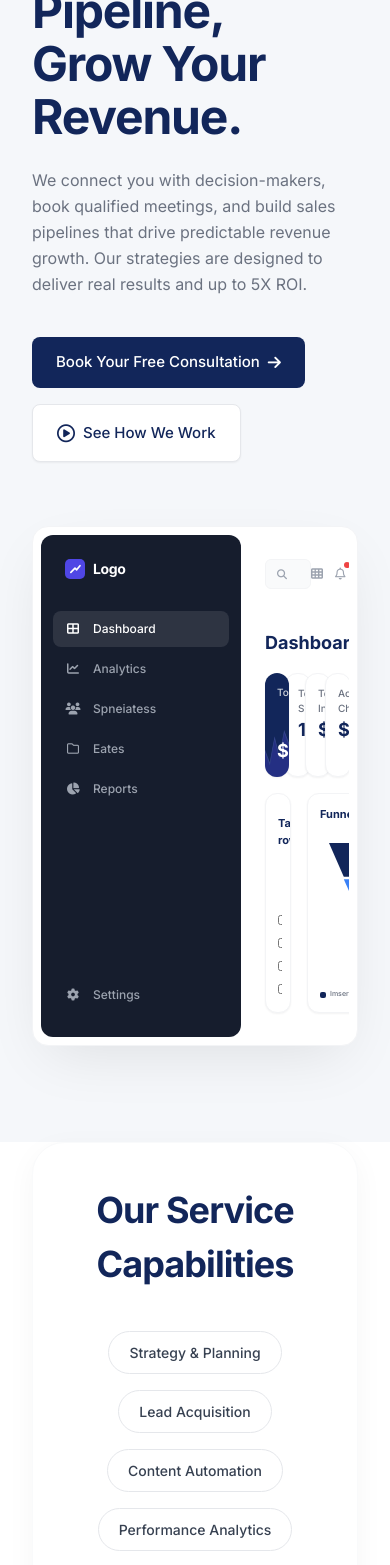
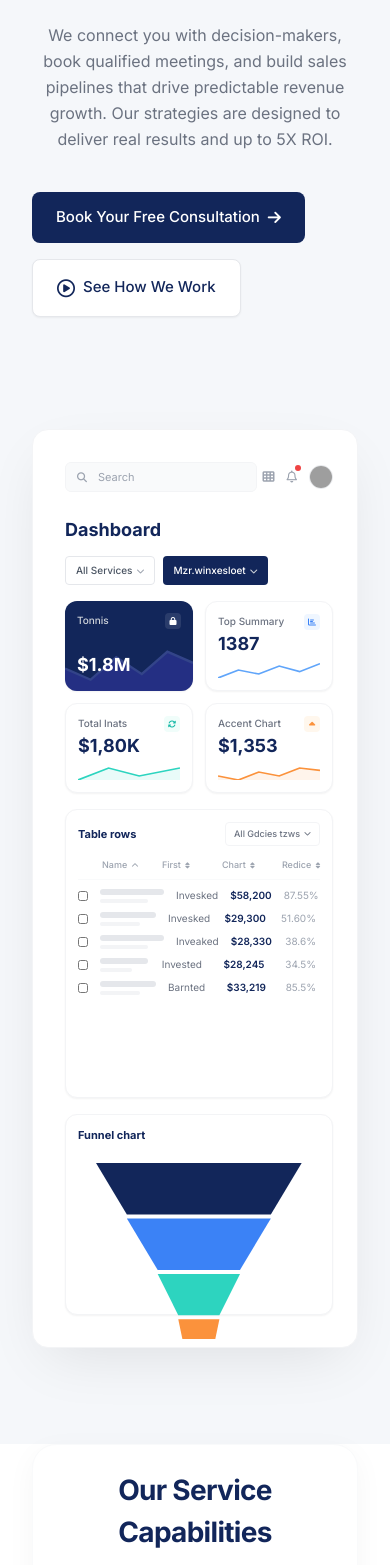
Before and after one commit to bhanuteja449896/T2D, a React (Vite) app in the folder Tech2Demand/: page / in a window 390 px wide. Shown: the part 432-1997 px from the top of the page. Built offline with nearby package versions, Linux system fonts and the light colour scheme; grey boxes are pictures that could not be loaded.

Commit message:
mobile version homepage completed

```diff
--- a/Tech2Demand/src/homepage/HomepageSection1.tsx
+++ b/Tech2Demand/src/homepage/HomepageSection1.tsx
@@ -32,8 +32,8 @@ const HomepageSection1: React.FC = () => {
       <main className="flex-1 w-full max-w-[1400px] mx-auto px-8 pt-12 pb-24 flex flex-col lg:flex-row items-center justify-between gap-16">
 
         {/* Left: Text Content */}
-        <div className="w-full lg:w-[45%] flex flex-col items-start z-10">
-            <h1 className="text-[48px] font-bold text-[#12265A] leading-[1.1] mb-6 tracking-tight">
+        <div className="w-full lg:w-[45%] flex flex-col items-center lg:items-start text-center lg:text-left z-10">
+            <h1 className="text-[36px] sm:text-[42px] lg:text-[48px] font-bold text-[#12265A] leading-[1.1] mb-6 tracking-tight">
                 We Help You Attract<br />
                 the Right Prospects,<br />
                 Fill Your Pipeline,<br />
@@ -55,15 +55,15 @@ const HomepageSection1: React.FC = () => {
         </div>
 
         {/* Right: Dashboard Mockup */}
-        <div className="w-full lg:w-[55%] flex justify-center lg:justify-end relative">
+        <div className="w-full lg:w-[55%] flex justify-center lg:justify-end relative mt-12 lg:mt-0">
             {/* Glow effect behind mockup */}
             <div className="absolute inset-0 bg-blue-100 blur-[80px] opacity-40 rounded-full scale-75 -z-10"></div>
 
             {/* Dashboard Container */}
-            <div className="bg-white rounded-2xl shadow-[0_20px_60px_-15px_rgba(0,0,0,0.1)] p-2 w-full max-w-[760px] h-[520px] flex border border-gray-100 overflow-hidden relative">
+            <div className="bg-white rounded-2xl shadow-[0_20px_60px_-15px_rgba(0,0,0,0.1)] p-2 w-full max-w-[760px] flex flex-col md:flex-row border border-gray-100 overflow-hidden relative h-auto lg:h-[520px]">
 
                 {/* Sidebar */}
-                <div className="w-[200px] bg-[#161D2D] rounded-xl flex flex-col text-gray-400 font-medium text-xs">
+                <div className="hidden md:flex w-[200px] bg-[#161D2D] rounded-xl flex-col text-gray-400 font-medium text-xs">
                     {/* Sidebar Logo */}
                     <div className="flex items-center gap-2 text-white p-6 mb-2">
                         <svg width="20" height="20" viewBox="0 0 24 24" fill="none" xmlns="http://www.w3.org/2000/svg">
@@ -119,9 +119,9 @@ const HomepageSection1: React.FC = () => {
                     </div>
 
                     {/* Header & Filters */}
-                    <div className="flex justify-between items-end mb-4">
+                    <div className="flex flex-col sm:flex-row justify-between items-start sm:items-end mb-4 gap-3">
                         <h2 className="text-lg font-bold text-[#12265A]">Dashboard</h2>
-                        <div className="flex gap-2">
+                        <div className="flex flex-wrap gap-2">
                             <button className="text-[10px] font-medium text-gray-600 border border-gray-200 rounded px-2.5 py-1.5 flex items-center gap-1 hover:bg-gray-50">
                                 All Services <i className="fas fa-chevron-down text-[8px] text-gray-400"></i>
                             </button>
@@ -132,7 +132,7 @@ const HomepageSection1: React.FC = () => {
                     </div>
 
                     {/* Stats Row */}
-                    <div className="grid grid-cols-4 gap-3 mb-4">
+                    <div className="grid grid-cols-2 md:grid-cols-4 gap-3 mb-4">
                         {/* Stat Card 1 */}
                         <div className="bg-[#12265A] rounded-xl p-3 flex flex-col justify-between shadow-sm relative overflow-hidden">
                             <div className="flex justify-between items-start z-10">
@@ -187,10 +187,10 @@ const HomepageSection1: React.FC = () => {
                     </div>
 
                     {/* Bottom Area (Table & Funnel) */}
-                    <div className="flex gap-4 flex-1 h-[180px]">
+                    <div className="flex flex-col md:flex-row gap-4 flex-1 h-auto md:h-[180px]">
 
                         {/* Table Section */}
-                        <div className="flex-[1.5] border border-gray-100 rounded-xl p-3 shadow-sm flex flex-col bg-white overflow-hidden">
+                        <div className="flex-[1.5] border border-gray-100 rounded-xl p-3 shadow-sm flex flex-col bg-white overflow-hidden overflow-x-auto min-h-[150px]">
                             <div className="flex justify-between items-center mb-3">
                                 <h3 className="text-[11px] font-bold text-[#12265A]">Table rows</h3>
                                 <button className="text-[9px] font-medium text-gray-500 border border-gray-100 rounded px-2 py-1 flex items-center gap-1">
@@ -268,11 +268,11 @@ const HomepageSection1: React.FC = () => {
                         </div>
 
                         {/* Funnel Section */}
-                        <div className="flex-1 border border-gray-100 rounded-xl p-3 shadow-sm flex flex-col bg-white items-center">
+                        <div className="flex-1 border border-gray-100 rounded-xl p-3 shadow-sm flex flex-col bg-white items-center min-h-[160px]">
                             <div className="w-full text-[11px] font-bold text-[#12265A] mb-4 text-left">Funnel chart</div>
 
                             <div className="flex-1 w-full flex justify-center mt-1">
-                                <svg viewBox="0 0 100 100" className="w-[85%] h-full" preserveAspectRatio="none">
+                                <svg viewBox="0 0 100 100" className="w-[85%] h-full min-h-[80px]" preserveAspectRatio="none">
                                     {/* Dark Blue top */}
                                     <polygon points="0,0 100,0 85,25 15,25" fill="#12265A" />
                                     {/* Med Blue */}
--- a/Tech2Demand/src/homepage/HomepageSection2.tsx
+++ b/Tech2Demand/src/homepage/HomepageSection2.tsx
@@ -4,9 +4,9 @@ const HomepageSection2: React.FC = () => {
     return (
         <div className="w-full bg-white font-sans antialiased">
             <section className="w-full max-w-[1400px] mx-auto px-8 pb-24">
-                <div className="bg-white rounded-[32px] p-10 md:p-16 shadow-[0_8px_30px_rgb(0,0,0,0.04)] border border-gray-50">
+                <div className="bg-white rounded-[24px] md:rounded-[32px] p-6 md:p-16 shadow-[0_8px_30px_rgb(0,0,0,0.04)] border border-gray-50">
                 {/* Section Header */}
-                <h2 className="text-[36px] font-bold text-center text-navy mb-10 tracking-tight">Our Service Capabilities</h2>
+                <h2 className="text-[28px] md:text-[36px] font-bold text-center text-navy mb-8 md:mb-10 tracking-tight">Our Service Capabilities</h2>
 
                 {/* Tabs */}
                 <div className="flex flex-wrap justify-center gap-4 mb-16">
--- a/Tech2Demand/src/homepage/HomepageSection3.tsx
+++ b/Tech2Demand/src/homepage/HomepageSection3.tsx
@@ -8,7 +8,7 @@ const HomepageSection3: React.FC = () => {
             <div className="max-w-[1200px] w-full mx-auto grid grid-cols-1 lg:grid-cols-2 gap-16 lg:gap-24 items-center">
 
                 {/* Left Column: Complex Illustration */}
-                <div className="relative w-full max-w-[550px] aspect-square mx-auto flex items-center justify-center">
+                <div className="relative w-[90%] md:w-full max-w-[550px] aspect-square mx-auto flex items-center justify-center mb-8 lg:mb-0">
 
                     {/* Ambient Glow Behind Illustration */}
                     <div className="absolute top-1/2 left-1/2 -translate-x-1/2 -translate-y-1/2 w-[70%] h-[70%] bg-blue-300 rounded-full mix-blend-multiply filter blur-[80px] opacity-30"></div>
@@ -108,9 +108,9 @@ const HomepageSection3: React.FC = () => {
                     </p>
 
                     {/* Main Heading */}
-                    <h1 className="text-[40px] lg:text-[46px] font-bold text-brand-dark leading-[1.15] tracking-tight">
-                        Unify Teams & Partners.<br />
-                        Drive Seamless B2B<br />
+                    <h1 className="text-[32px] md:text-[40px] lg:text-[46px] font-bold text-brand-dark leading-[1.15] tracking-tight">
+                        Unify Teams & Partners.<br className="hidden md:block" />
+                        Drive Seamless B2B<br className="hidden md:block" />
                         Lead Flows.
                     </h1>
 
--- a/Tech2Demand/src/homepage/HomepageSection4.tsx
+++ b/Tech2Demand/src/homepage/HomepageSection4.tsx
@@ -200,7 +200,7 @@ const HomepageSection4: React.FC = () => {
                     </div>
 
                     {/* Main Heading */}
-                    <h1 className="text-[38px] lg:text-[44px] font-bold text-[#111827] leading-[1.15] tracking-tight">
+                    <h1 className="text-[30px] md:text-[38px] lg:text-[44px] font-bold text-[#111827] leading-[1.15] tracking-tight">
                         Smart Segmentation<br />
                         Accelerates Lead Quality.
                     </h1>
--- a/Tech2Demand/src/homepage/HomepageSection9.tsx
+++ b/Tech2Demand/src/homepage/HomepageSection9.tsx
@@ -15,10 +15,10 @@ const HomepageSection9: React.FC = () => {
                     <div className="absolute -bottom-[20%] -left-[10%] w-[400px] md:w-[600px] h-[400px] md:h-[600px] bg-[#112f66] rounded-full mix-blend-screen filter blur-[100px] md:blur-[140px] opacity-50 pointer-events-none"></div>
 
                     {/* Main Content Area */}
-                    <div className="relative z-10 pt-16 md:pt-24 pb-8 px-10 md:px-16 lg:px-20">
+                    <div className="relative z-10 pt-12 md:pt-24 pb-8 px-6 md:px-16 lg:px-20">
 
                         {/* Faint Inset Top Separator Line */}
-                        <div className="absolute top-[80px] md:top-[100px] left-10 md:left-20 right-10 md:right-20 h-px bg-white/[0.06]"></div>
+                        <div className="absolute top-[60px] md:top-[100px] left-6 md:left-20 right-6 md:right-20 h-px bg-white/[0.06]"></div>
 
                         <div className="grid grid-cols-1 lg:grid-cols-[1fr_auto_auto_auto] gap-12 lg:gap-24 mt-6">
 
```
Also changed, not shown: Tech2Demand/src/homepage/HomepageSection5.tsx (+4 -4 lines), Tech2Demand/src/homepage/HomepageSection6.tsx (+5 -5 lines), Tech2Demand/src/homepage/HomepageSection7.tsx (+8 -8 lines), Tech2Demand/src/homepage/HomepageSection8.tsx (+5 -5 lines).
